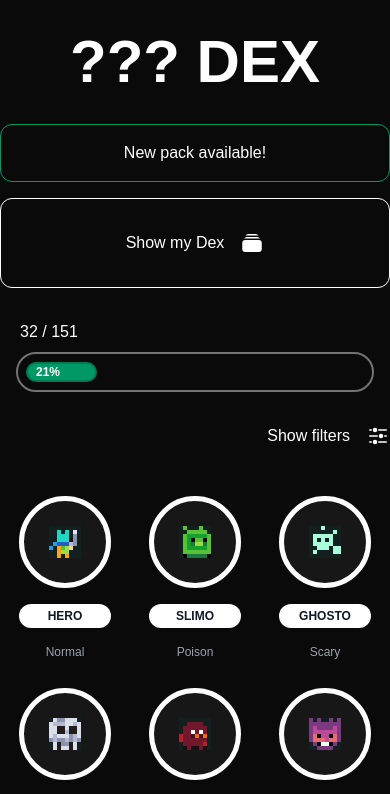
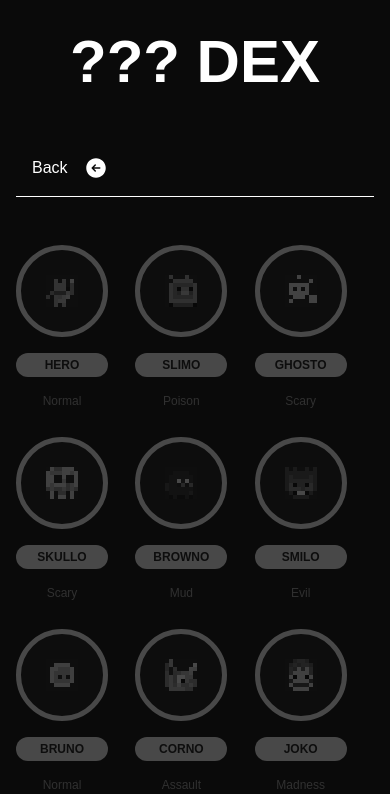
Before and after one commit to trick0/ny2u-dex, a Vue app: page /my in a window 390 px wide. Shown: the top 794 px of the page. Built offline with nearby package versions, Linux system fonts and the light colour scheme.

Commit message:
better responsive design; routing

```diff
--- a/src/App.vue
+++ b/src/App.vue
@@ -1,4 +1,5 @@
 <script setup lang="ts">
+import type { RouterView } from 'vue-router';
 import BouncerList from './components/BouncerList.vue';
 import Completion from './components/Completion.vue';
 import MyDex from './components/MyDex.vue';
@@ -10,16 +11,16 @@ import SearchBar from './components/SearchBar.vue';
   <div class="text-6xl font-bold mx-5 my-8 text-center">
     ??? DEX
   </div>
-  <div class="app-container m-auto">
-    <Pack />
-    <MyDex />
-    <Completion />
-    <SearchBar />
-    <BouncerList />
+  <div class="app-container m-auto p-4">
+    <RouterView />
   </div>
 </template>
 
 <style>
+html {
+  overflow-y: scroll;
+}
+
 .app-container {
   max-width: 720px;
 }
--- /dev/null
+++ b/src/Views/MainView.vue
@@ -0,0 +1,23 @@
+<template>
+    <div>
+        <RouterLink :to="'my'">
+            <div class="mb-8 m-auto flex p-4 border-b cursor-pointer">
+                My Dex
+                <RectangleStackIcon class="size-6 ml-4" />
+            </div>
+        </RouterLink>
+        <Pack />
+        <Completion />
+        <SearchBar />
+        <BouncerList />
+    </div>
+</template>
+<script setup lang="ts">
+import BouncerList from '@/components/BouncerList.vue';
+import Completion from '@/components/Completion.vue';
+import MyDex from '@/components/MyDex.vue';
+import Pack from '@/components/Pack.vue';
+import SearchBar from '@/components/SearchBar.vue';
+import { RectangleStackIcon } from '@heroicons/vue/24/solid';
+import type { RouterLink } from 'vue-router';
+</script>
--- a/src/components/MyDex.vue
+++ b/src/components/MyDex.vue
@@ -1,41 +1,27 @@
 <template>
     <div class="mydex-container">
-        <div @click="dexVisibility = true" class="m-auto flex border p-8 rounded-xl justify-center cursor-pointer">
-            Show my Dex
-            <RectangleStackIcon class="size-6 ml-4" />
+        <RouterLink :to="'/'">
+            <div @click="dexVisibility = true" class="mb-8 m-auto flex p-4 border-b cursor-pointer">
+                Back
+                <ArrowLeftCircleIcon class="size-6 ml-4" />
+            </div>
+        </RouterLink>
+
+        <div class="m-auto">
+            <div class="bouncer-list md:gap-4 sm:gap grid grid-cols-3 sm:grid-cols-4 md:grid-cols-6 m-auto">
+                <Bouncer :class="{ 'grayscale opacity-25': !isOwned(bouncer.name) }" v-for="(bouncer) of bouncers"
+                    :bouncer="bouncer" :id="bouncer.id" :key="bouncer.name" />
+            </div>
         </div>
-        <Transition>
-            <Modal :theme="'dark'" v-if="dexVisibility" @onClose="closeModal">
-                <template #header>
-                    <div class="text-xl font-bold text-center">
-                        my dex
-                    </div>
-                </template>
-                <div class="m-auto">
-                    <div class="bouncer-list md:gap-4 sm:gap grid grid-cols-3 sm:grid-cols-4 md:grid-cols-6 m-auto">
-                        <Bouncer :class="{ 'grayscale opacity-25': !isOwned(bouncer.name) }"
-                            v-for="(bouncer) of bouncers" :bouncer="bouncer" :id="bouncer.id" :key="bouncer.name" />
-                    </div>
-                </div>
-                <template #footer>
-                    <button
-                        class="inline-flex justify-center cursor-pointer rounded-md bg-white/10 px-3 py-2 text-sm font-semibold text-white inset-ring inset-ring-black/5 hover:bg-white/20 sm:mt-0 sm:w-auto"
-                        @click="closeModal">
-                        Close
-                    </button>
-                </template>
-            </Modal>
-        </Transition>
     </div>
 </template>
 <script setup lang="ts">
 import type { BouncerType } from '@/models/models';
 import { useBouncerStore } from '@/stores/bouncer';
+import { usePackStore } from '@/stores/pack';
+import { ArrowLeftCircleIcon } from '@heroicons/vue/24/solid';
 import { computed, onMounted, ref, watch } from 'vue';
-import Modal from './Modal.vue';
 import Bouncer from './Bouncer.vue';
-import { RectangleStackIcon } from '@heroicons/vue/24/solid';
-import { usePackStore } from '@/stores/pack';
 const packStore = usePackStore();
 const bouncerStore = useBouncerStore();
 const bouncers = computed(() => bouncerStore.bouncers);
```
Also changed, not shown: src/router/index.ts (+6 -1 lines).
